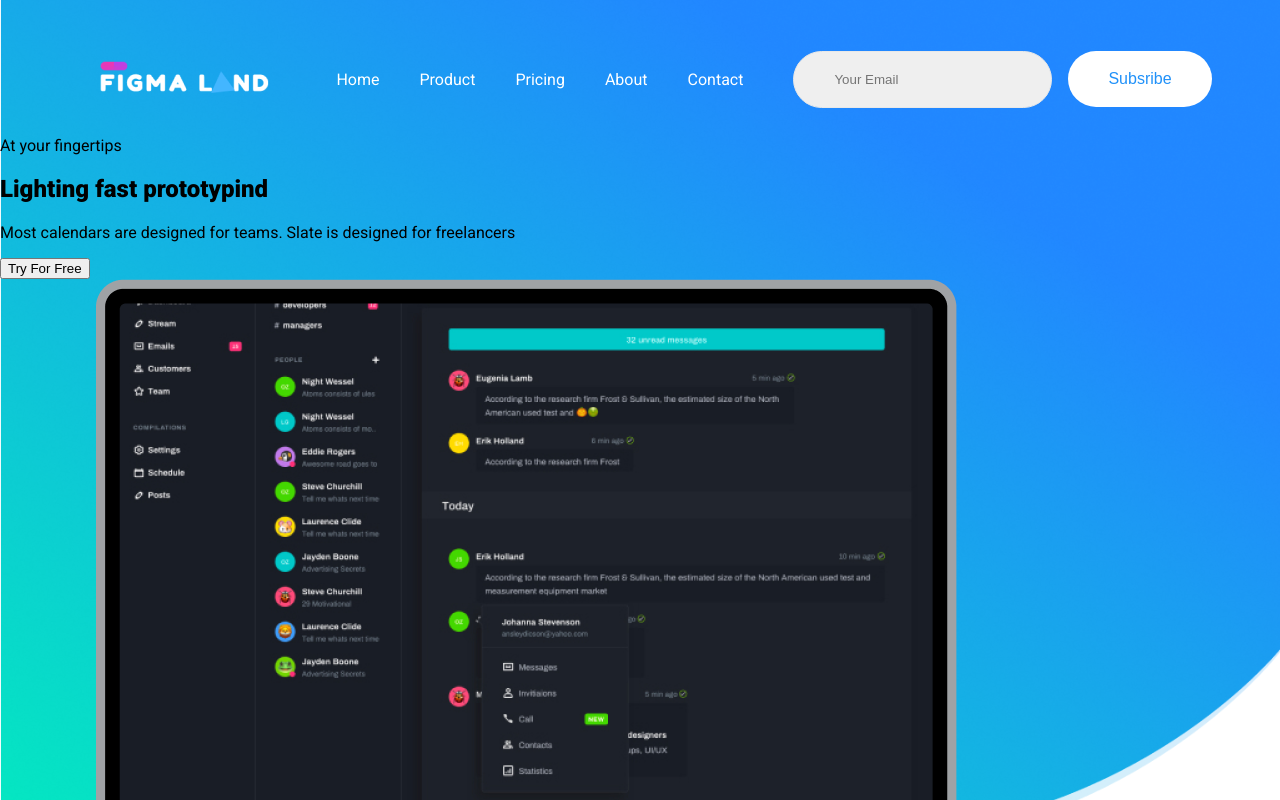
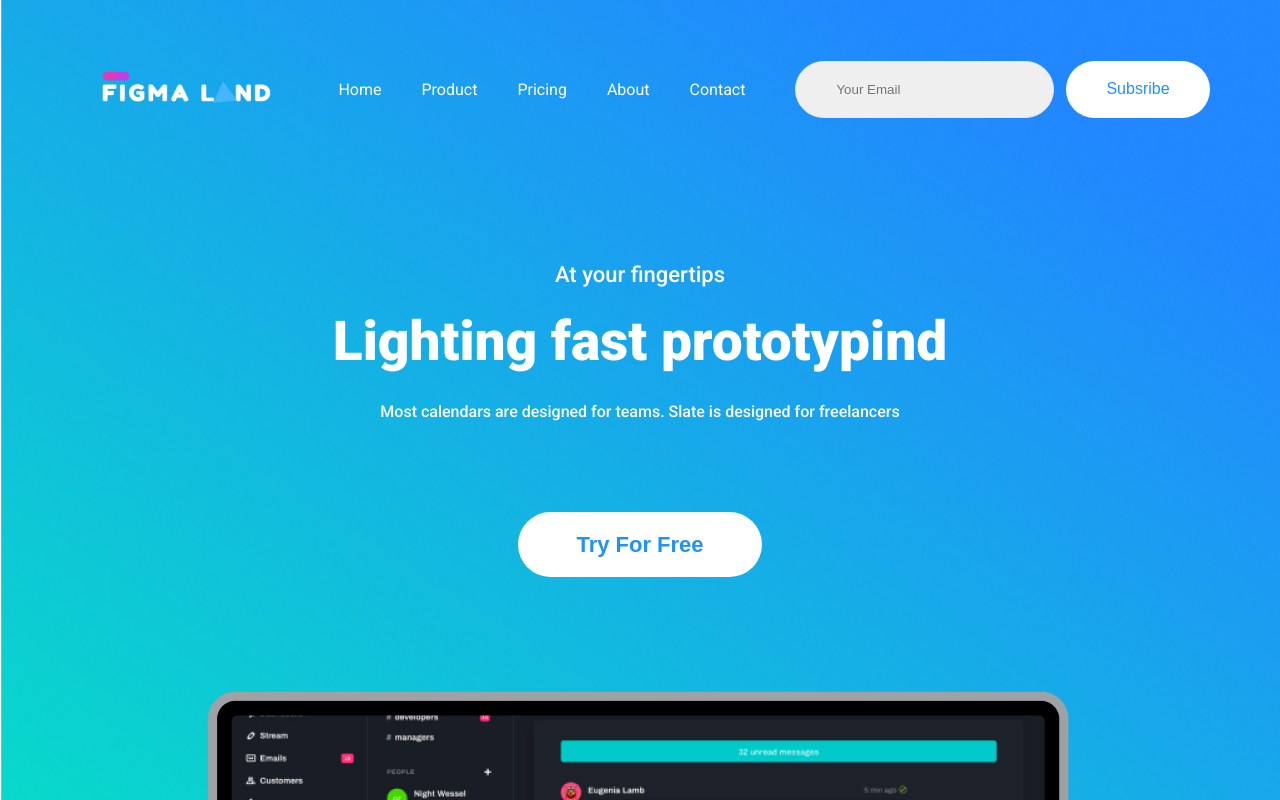
Before and after one commit to Prora6/sprint-1, a plain HTML site: page index.html in a window 1280 px wide. Shown: the top 800 px of the page. Drawn offline with Linux system fonts and the light colour scheme.

Commit message:
Закончил первую секцию

```diff
--- a/index.html
+++ b/index.html
@@ -11,23 +11,25 @@
     <section class="welcome-section">
         <header class="header">
             <div class="header-logo-container">
-                <img src="./images/Rectangle 4.png" alt="figma" class="header-logo">
+                <a href="#">
+                    <img src="./images/Rectangle 4.png" alt="figma" class="header-logo">
+                </a>
             </div>
                 <ul class="header-list">
                     <li class="header-list-item">
-                        Home
+                        <a href="#" class=link>Home</a>
                     </li>
                     <li class="header-list-item">
-                       Product
+                        <a href="#" class=link>Product</a>
                     </li>
                     <li class="header-list-item">
-                       Pricing
+                        <a href="#" class=link>Pricing</a>
                     </li>
                     <li class="header-list-item">
-                        About
+                        <a href="#" class=link>About</a>
                     </li>
                     <li class="header-list-item">
-                        Contact
+                        <a href="#" class=link>Contact</a>
                     </li>
                 </ul>
                 <form action="" class="header-form">
@@ -45,10 +47,10 @@
             <p class="center-section-subtitle">
                 Most calendars are designed for teams. Slate is designed for freelancers
             </p>
-            <button class="try-for-free">Try For Free</button>
+            <button class="center-section-button">Try For Free</button>
         </div>
-        <div>
-            <img src="./images/@ Macbook Pro.png" alt="Мак">
+        <div class="welcome-section-img-container">
+            <img class="welcome-section-img" src="./images/@ Macbook Pro.png" alt="Мак">
         </div>
     </section>
 </body>
--- a/style.css
+++ b/style.css
@@ -1,6 +1,10 @@
 body {
     margin: 0px;
     font-family: 'Roboto', sans-serif;
+}
+
+p, h1, h2 {
+    margin: 0;
 }
 
 * {
@@ -11,13 +15,15 @@ body {
    background-image: url("./images/@\ Gradient.png");
    background-size: cover;
    background-repeat: no-repeat;
+   padding-bottom: 134px;
 }
 
 .header {
     display: flex;
     justify-content: center;
     align-items: center;
-    padding-top: 38px;
+    padding: 48px 40px;
+    margin-bottom: 80px;
 }
 
 .header-logo-container {
@@ -41,6 +47,14 @@ body {
 .header-list-item:last-child {
     margin-right: 0px;
 }
+
+.header-list-item .link {
+    color: #fff;
+    text-decoration: none;
+}
+.header-form{
+    display: flex;
+}
 .header-form-input {
     background-color: #EFEFEF;
     border-radius: 39px;
@@ -61,3 +75,51 @@ body {
     font-size: 16px;
     line-height: 16px;
 }
+
+.center-section {
+    display: flex;
+    justify-content: center;
+    align-items: center;
+    flex-direction: column;
+    color: #FFFFFF;
+    font-weight: bold;
+}
+
+.center-section-text {
+    margin-bottom: 8px;
+    font-size: 22px;
+    line-height: 33px;
+    font-weight: 500;
+}
+
+.center-section-title {
+    padding: 10px;
+    margin-bottom: 8px;
+    font-size: 55px;
+    line-height: 65px;
+}
+
+.center-section-subtitle {
+    padding: 10px;
+    margin-bottom: 80px;
+    font-size: 16px;
+    line-height: 20px;
+    font-weight: 500;
+}
+.center-section-button {
+    padding: 16px 58px;
+    margin-bottom: 114px;
+    background: #FFFFFF;
+    border-radius: 35px;
+    font-size: 22px;
+    line-height: 33px;
+    color: #2091F9;
+    border: none;
+    font-weight: bold;
+    cursor: pointer;
+}
+
+.welcome-section-img-container {
+    display: flex;
+    justify-content: center;
+}
```
